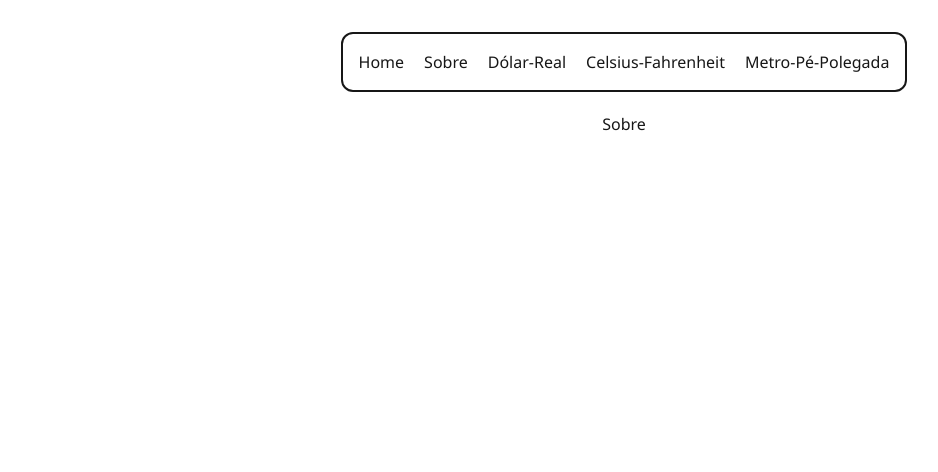
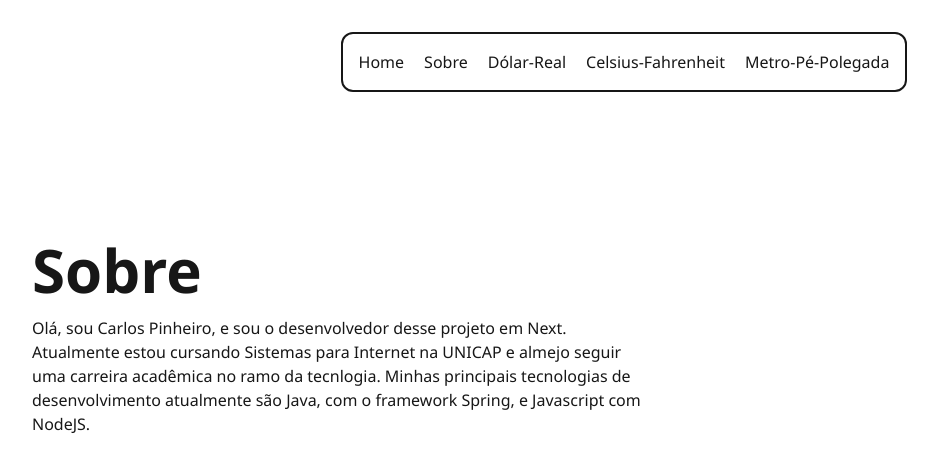
Before and after one commit to CarlosfcPinheiro/frontend-projetos-unicap, a Next.js app in the folder meconversor/: page /sobre in a window 1280 px wide. Shown: the top 472 px of the page, without its empty margins (16-954 px from the left). Built offline with nearby package versions, Linux system fonts and the light colour scheme.

Commit message:
feat: finish sobre page

```diff
--- a/meconversor/app/sobre/page.js
+++ b/meconversor/app/sobre/page.js
@@ -4,7 +4,17 @@ export default function Sobre() {
     return (
         <div className="sobre__container w-[100%] h-[100vh] flex flex-col items-center gap-5">
             <Navbar />
-            <h1>Sobre</h1>
+            <main className="text-left ml-12 mt-32">
+                <h1 className="font-bold text-6xl">Sobre</h1>
+                <p className="mt-4 w-[50%]">
+                    Olá, sou Carlos Pinheiro, e sou o desenvolvedor desse
+                    projeto em Next. Atualmente estou cursando Sistemas para
+                    Internet na UNICAP e almejo seguir uma carreira acadêmica no
+                    ramo da tecnlogia. Minhas principais tecnologias de
+                    desenvolvimento atualmente são Java, com o framework Spring,
+                    e Javascript com NodeJS.
+                </p>
+            </main>
         </div>
     );
 }
```
